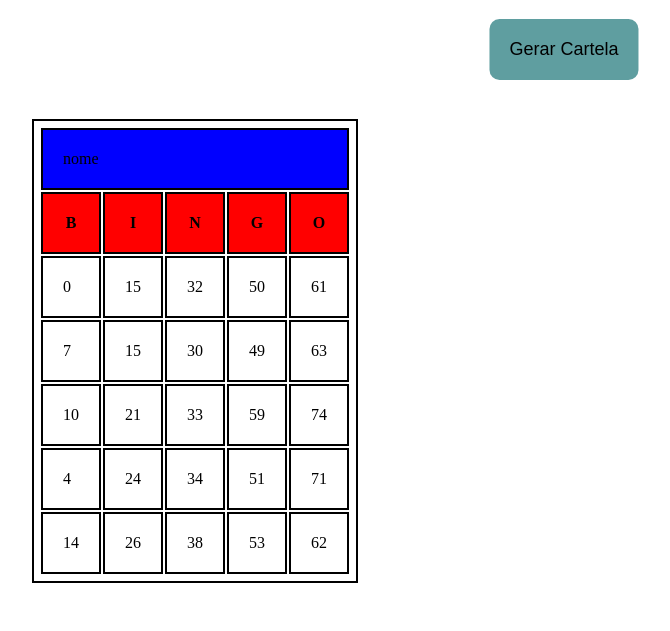
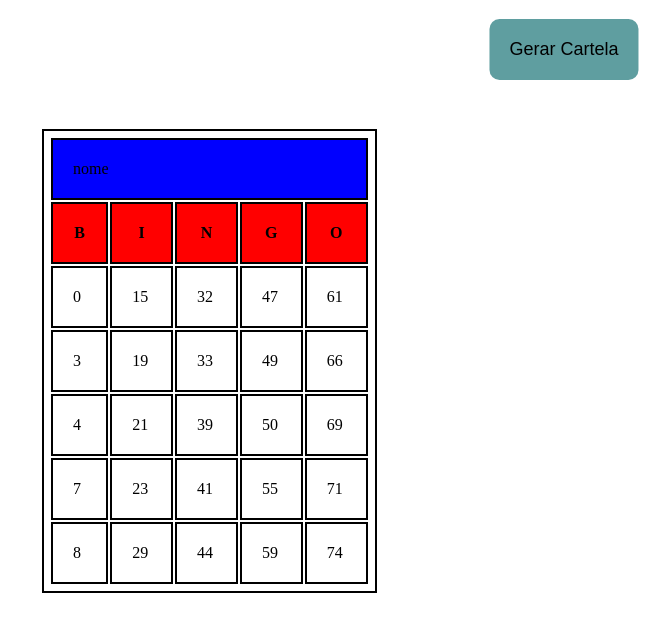
Before and after one commit to brenno1206/bingo, a plain HTML site: page index.html in a window 1280 px wide. Both pictures are taken after a click on the button "Gerar Cartela". Shown: the part 61-692 px from the top of the page, without its empty margins (76-746 px from the left). Drawn offline with Linux system fonts and the light colour scheme.

Commit message:
Add files via upload

```diff
--- a/index.css
+++ b/index.css
@@ -36,3 +36,13 @@ thead th {
 div {
     padding: 100px;
 }
+table {
+    float: left;
+    width: calc(33.33% - 20px); /* 33.33% para 3 tabelas em uma linha, -20px para margens */
+    margin: 10px;
+}
+
+/* Limpa a flutuação após cada 3 tabelas */
+table:nth-child(3n+1) {
+    clear: left;
+}
--- a/index.js
+++ b/index.js
@@ -1,11 +1,11 @@
 function CriarTabela() {
-    // criando elementos principal
-
+    // cCriando a eestrutura da tabela
     const tabela = document.createElement("table");
     const thead = document.createElement("thead");
     const tbody = document.createElement("tbody");
 
-    //Criando cabeçalho
+    // Nome do jogador
+
     const tr_nome = document.createElement("tr");
     const td_nome = document.createElement("td");
     td_nome.innerHTML = "nome";
@@ -13,40 +13,58 @@ function CriarTabela() {
     thead.appendChild(tr_nome);
     tr_nome.appendChild(td_nome);
 
-    const th_B = document.createElement("th");
-    th_B.innerHTML = "B";
-    const th_I = document.createElement("th");
-    th_I.innerHTML = "I";
-    const th_N = document.createElement("th");
-    th_N.innerHTML = "N";
-    const th_G = document.createElement("th");
-    th_G.innerHTML = "G";
-    const th_O = document.createElement("th");
-    th_O.innerHTML = "O";
+    // BINGO
 
-    thead.appendChild(th_B);
-    thead.appendChild(th_I);
-    thead.appendChild(th_N);
-    thead.appendChild(th_G);
-    thead.appendChild(th_O);
+    const tr_titulo = document.createElement("tr");
+    const letras = ["B", "I", "N", "G", "O"];
+    for (const letra of letras) {
+        const th = document.createElement("th");
+        th.innerHTML = letra;
+        tr_titulo.appendChild(th);
+    }
+    thead.appendChild(tr_titulo);
 
-    //Criando Elementos
 
-    for (let i = 0; i < 5; i++) {
+    //Criando Números
+
+    const numeros_anteriores = {};
+    const colunas = [[], [], [], [], []];
+    for (let i = 0; i < 5; i++) { // loop da linha
+        for (let j = 0; j < 5; j++) { // loop da coluna
+            let num;
+            let duplicada;
+            do { // loop para não duplicar números
+                num = Math.floor(Math.random() * (15 * (j + 1) - (15 * j)) + (15 * j));
+                duplicada = false;
+                for (let k = 0; k < i; k++) { // loop para verificar os números anteriores
+                    if (num === numeros_anteriores[`num_tr${k}td${j}`]) {
+                        duplicada = true;
+                        break;
+                    }
+                }
+            } while (duplicada);
+
+            colunas[j].push(num); // põe o número na sua coluna
+            numeros_anteriores[`num_tr${i}td${j}`] = num;
+        }
+    }
+
+    // ordena os números
+    for (let j = 0; j < 5; j++) { // loop para coluna
+        colunas[j].sort((a, b) => a - b);
+    }
+
+    // Cria os elementos em HTML após estarem ordenados
+    for (let i = 0; i < 5; i++) { // loop do tr - linha
         const tr = document.createElement("tr");
-        for (let j = 0; j < 5; j++) {
+        for (let j = 0; j < 5; j++) { // loop do td - coluna
             const td = document.createElement("td");
-            td.innerHTML = Math.floor(Math.random() * (15 * (j + 1) - (15 * j)) + (15 * j));
+            td.innerHTML = colunas[j][i];
             tr.appendChild(td);
-            for (let c = 0; c < j; c++) {
-                if (Number.parseInt(document.querySelector(`#cartelas > table > tbody > tr:nth-child(${i + 1}) > td:nth-child(${j + 1})`)) === Number.parseInt(document.querySelector(`#cartelas > table > tbody > tr:nth-child(${i + 1}) > td:nth-child(${c + 1})`))){
-                    j--;
-                    break;
-                }
-            }
         }
         tbody.appendChild(tr);
     }
+
     //Criando a Tabela
     tabela.appendChild(thead);
     tabela.appendChild(tbody);
```
